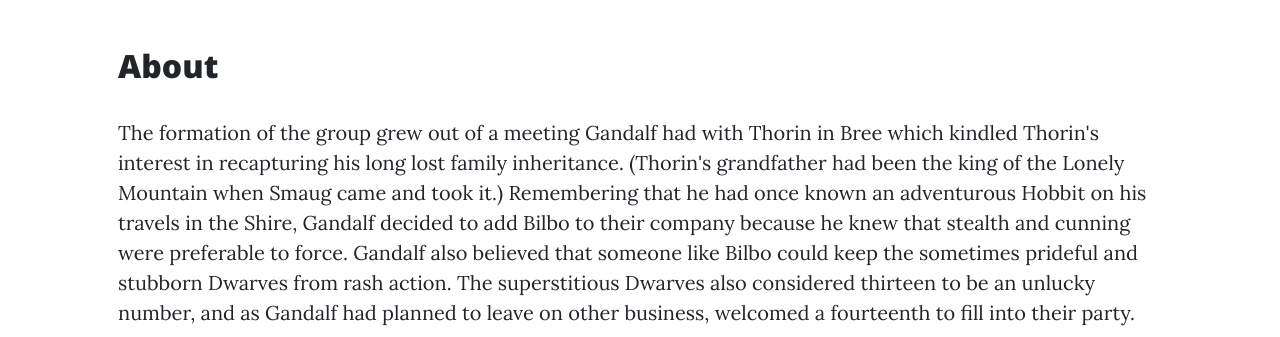
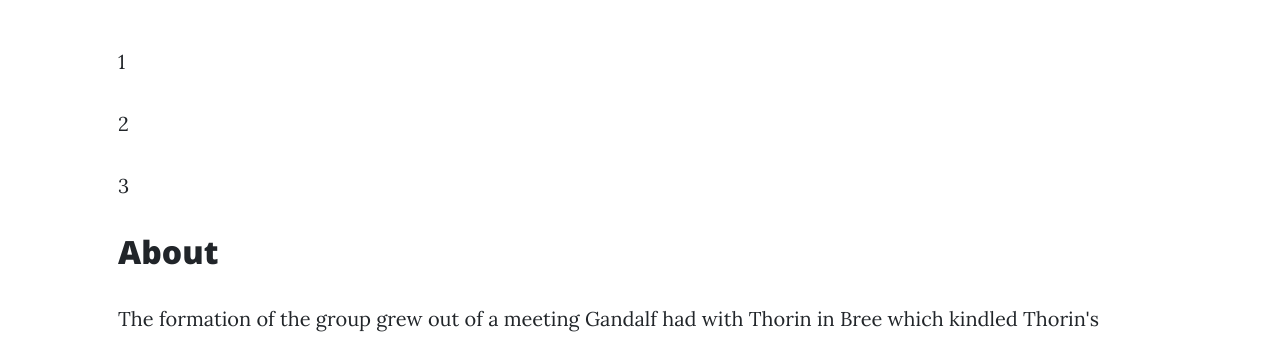
Before and after one commit to Polyanyanwu/flask-initial, a Flask app: page /about in a window 1280 px wide. Shown: the part 629-966 px from the top of the page. Run offline with Flask 2, Linux system fonts and the light colour scheme; some libraries are stand-ins or nearby versions.

Commit message:
Add for loop inside html

```diff
--- a/run.py
+++ b/run.py
@@ -16,7 +16,7 @@ def index():
 @app.route("/about")
 def about():
     """ about us page """
-    return render_template("about.html", page_title="About")
+    return render_template("about.html", page_title="About", list_of_numbers=[1, 2, 3])
 
 
 @app.route("/contact")
--- a/templates/about.html
+++ b/templates/about.html
@@ -1,5 +1,8 @@
 {% extends "base.html" %}
 {% block content %}
+{% for number in list_of_numbers %}
+    <p>{{ number }}</p>
+{% endfor %}
     <h2>{{page_title}}</h2>
     <p>
         The formation of the group grew out of a meeting Gandalf had with Thorin in Bree which kindled Thorin's interest in
```
